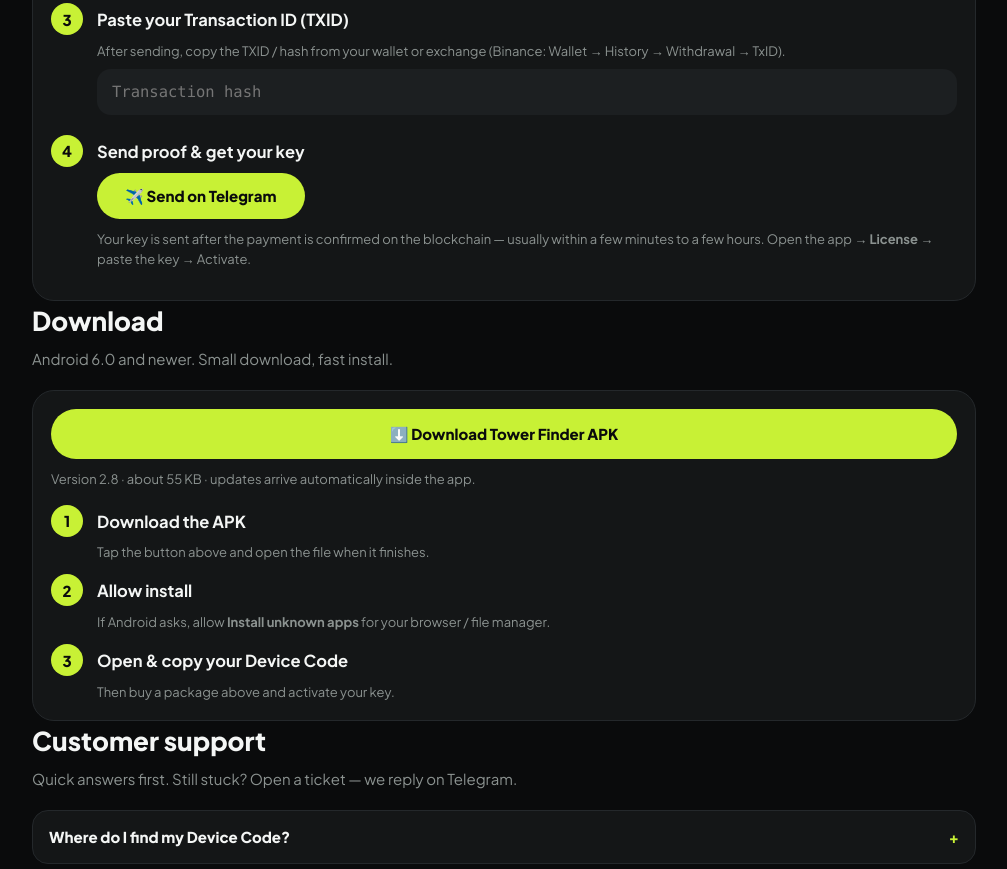
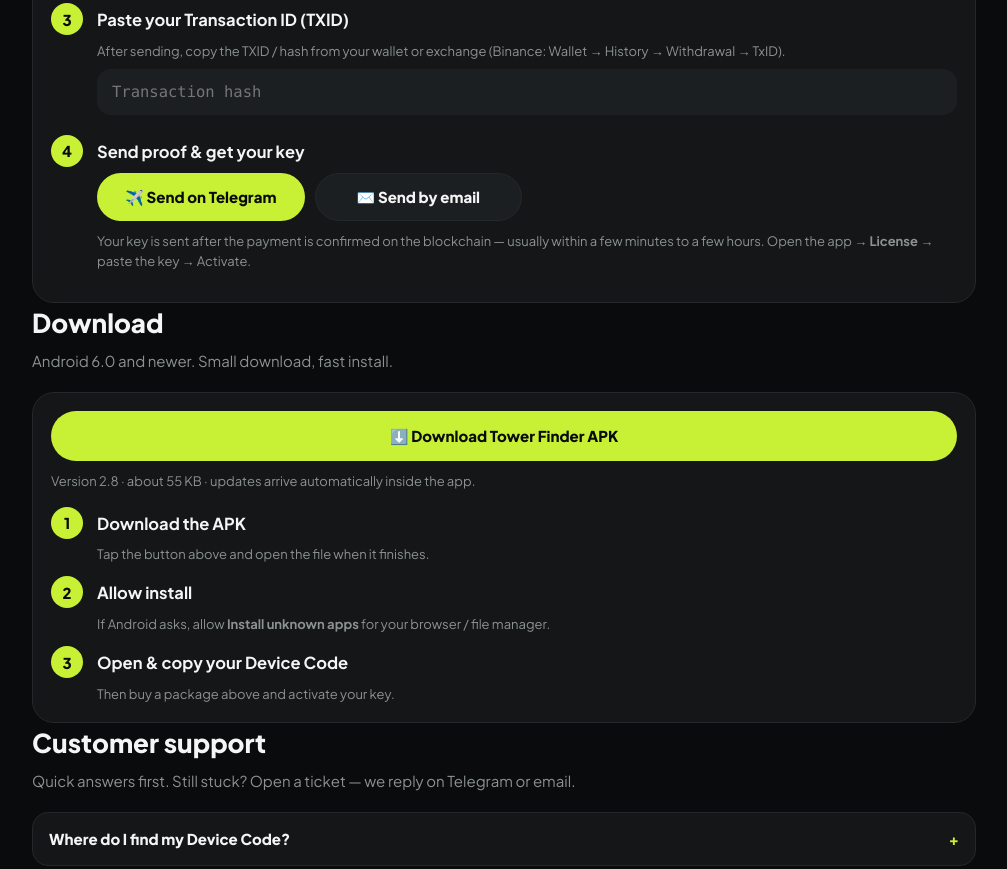
Before and after one commit to aamir007khosa-cell/new, a plain HTML site: page site/index.html in a window 1280 px wide. Shown: the part 2139-3008 px from the top of the page, without its empty margins (136-1143 px from the left). Drawn offline with nearby package versions, Linux system fonts and the light colour scheme; no server answers.

Commit message:
Shop: add email support (databasehes91@gmail.com) alongside Telegram
Co-Authored-By: Claude Opus 4.8 <noreply@anthropic.com>
Claude-Session: https://claude.ai/code/session_01NQNXecBYv5dDQPxQRR2sj7

```diff
--- a/site/index.html
+++ b/site/index.html
@@ -191,6 +191,7 @@ footer{border-top:1px solid var(--line);padding:24px 0 40px;color:var(--mut);fon
       <h3>Send proof &amp; get your key</h3>
       <div class="contact">
         <button class="btn main" onclick="sendProof('tg')">✈️ Send on Telegram</button>
+        <button class="btn" onclick="sendProof('mail')">✉️ Send by email</button>
       </div>
       <p class="note" style="margin-top:10px">Your key is sent after the payment is confirmed on the blockchain — usually within a few minutes to a few hours. Open the app → <b>License</b> → paste the key → Activate.</p>
     </div>
@@ -213,7 +214,7 @@ footer{border-top:1px solid var(--line);padding:24px 0 40px;color:var(--mut);fon
 
 <section id="support" class="wrap">
   <h2>Customer support</h2>
-  <p class="sub">Quick answers first. Still stuck? Open a ticket — we reply on Telegram.</p>
+  <p class="sub">Quick answers first. Still stuck? Open a ticket — we reply on Telegram or email.</p>
   <details><summary>Where do I find my Device Code?</summary><p>Open the app. If you have no license, the lock screen shows it. If you already have one, open the License sheet. Tap “Copy code”.</p></details>
   <details><summary>How long until I get my key?</summary><p>After the USDT transaction is confirmed on the blockchain and the proof is received — usually minutes, at most a few hours.</p></details>
   <details><summary>My key says “wrong device”.</summary><p>Each key works only on the phone whose Device Code was sent. Check the code you sent matches the one in the app, then contact support.</p></details>
@@ -232,6 +233,7 @@ footer{border-top:1px solid var(--line);padding:24px 0 40px;color:var(--mut);fon
     <label>Describe the problem</label><textarea id="tMsg" rows="4" placeholder="What happened? What did you expect?"></textarea>
     <div class="contact" style="margin-top:12px">
       <button class="btn main" onclick="ticket('tg')">✈️ Send on Telegram</button>
+      <button class="btn" onclick="ticket('mail')">✉️ Email</button>
     </div>
     <p class="note" id="tId" style="margin-top:10px"></p>
   </div>
@@ -248,7 +250,7 @@ const SHOP = {
   pricePerDay: 1000,                 // Rs per day
   whatsapp: '923493942102',          // international format, no + or spaces
   telegram: 'Toweralignment',        // without @
-  email:    '',                       // empty = email buttons hidden
+  email:    'databasehes91@gmail.com', // support emails arrive here
   wallets: [                         // remove a line to hide that network
     { id:'trc20', name:'USDT · TRON (TRC20)', short:'TRC20', addr:'TARezKnmnzeaWewvap9EEpuhnZMMHVbbru', explorer:'https://tronscan.org/#/transaction/' },
     { id:'bep20', name:'USDT · BNB Smart Chain (BEP20)', short:'BEP20', addr:'0xF2F9C8586E2D9180e75B825Bed53f1F2fF6E31E8', explorer:'https://bscscan.com/tx/' }
```
